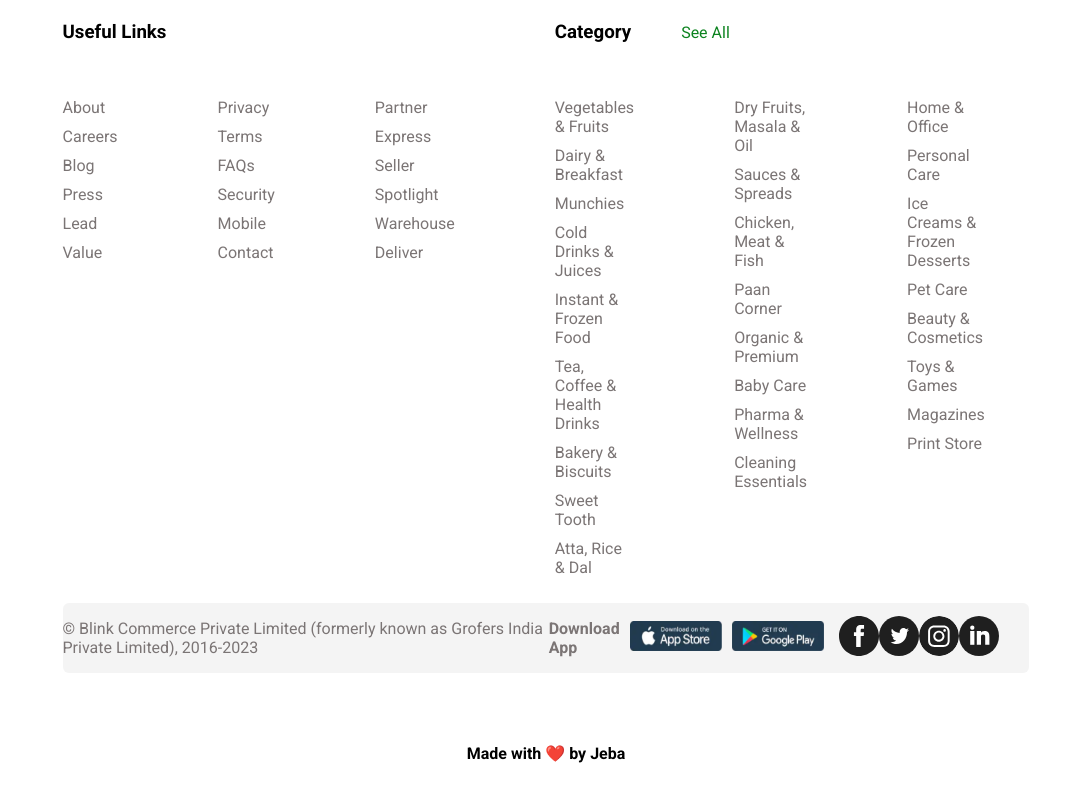
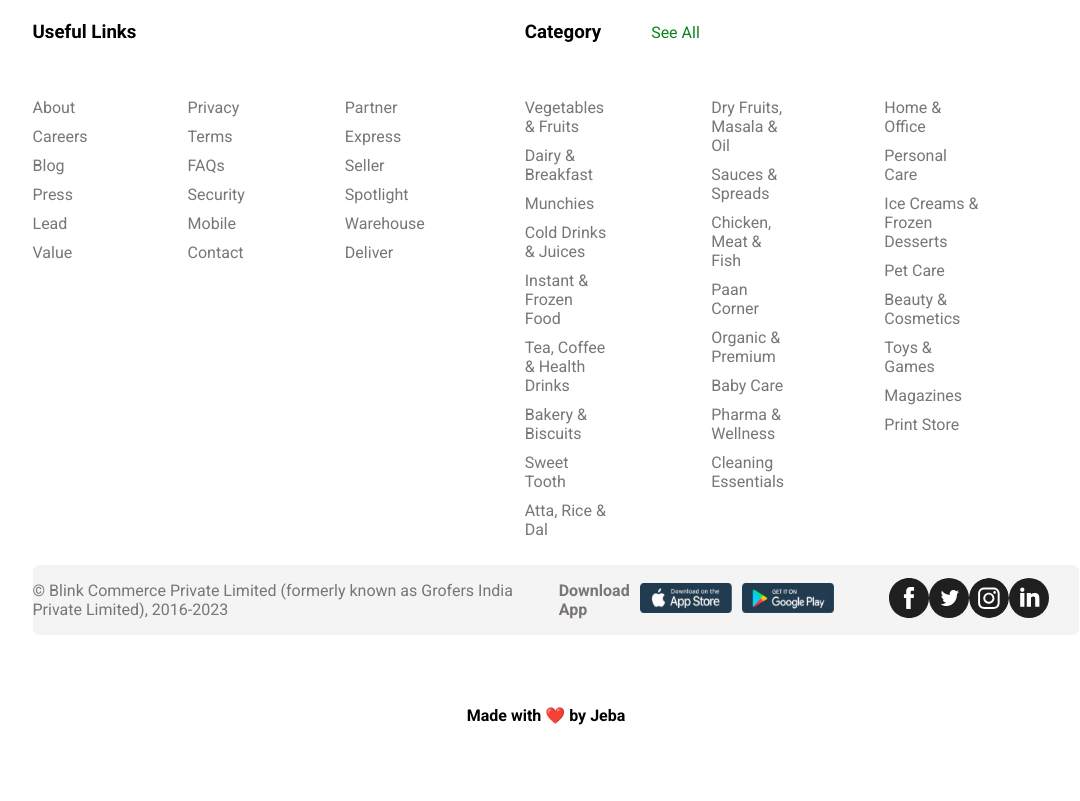
Before and after one commit to Jeba3210/Blinkit_Clone, a plain HTML site: page index.html in a window 1280 px wide. Shown: the part 1404-2205 px from the top of the page, without its empty margins (94-1174 px from the left). Drawn offline with Linux system fonts and the light colour scheme.

Commit message:
Update style.css

```diff
--- a/style.css
+++ b/style.css
@@ -263,7 +263,9 @@ main{
     display: flex;
     justify-content: space-around;
     padding-top: 100px;
-    font-family:'Mulish', sans-serif;;
+    font-family:'Mulish', sans-serif;
+    margin-left: -30px;
+    margin-right: -50px;
 }
 .ul , .cat{
    padding-right: 100px;
@@ -276,6 +278,8 @@ main{
     color:  rgb(123, 117, 117);
     display: flex;
     justify-content: space-between;
+    margin-left: -30px;
+    margin-right: -50px;
 }
 
 
```
